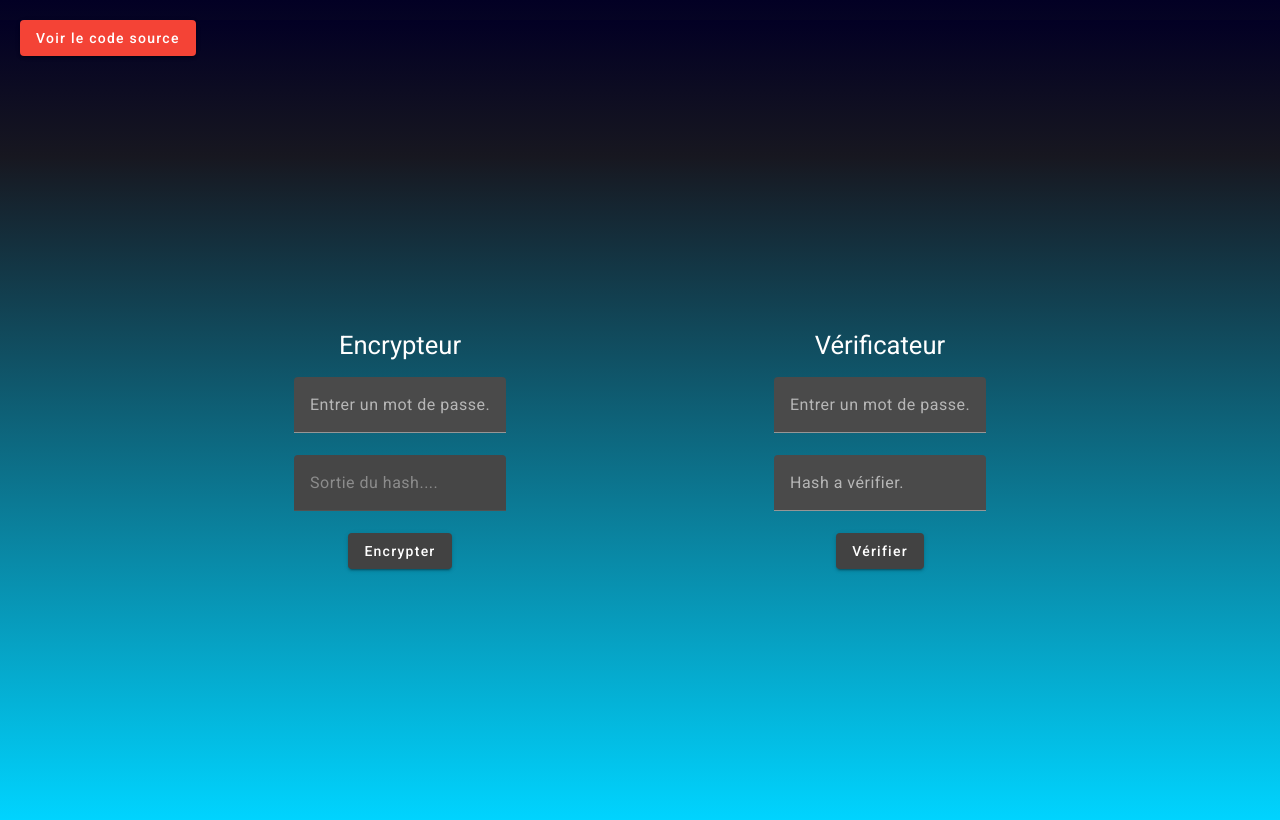
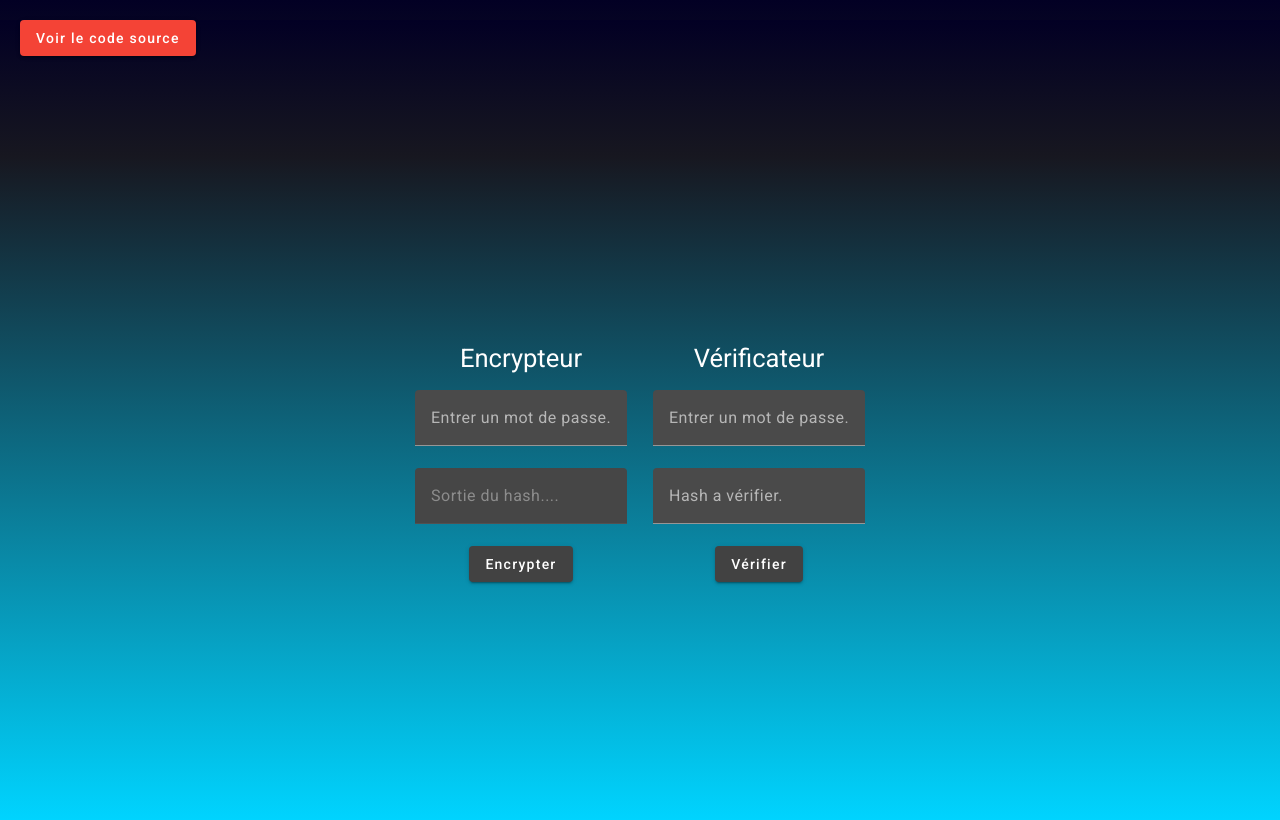
Before and after one commit to RayanEreteo/PasswordDecryptor, an Angular app: page / in a window 1280 px wide. Built offline with nearby package versions, Linux system fonts and the light colour scheme.

Commit message:
application classe conditionel

```diff
--- a/src/app/components/main-container/main-container.component.css
+++ b/src/app/components/main-container/main-container.component.css
@@ -4,7 +4,7 @@
     display: flex;
     justify-content: space-around;
     align-items: center;
-    flex-direction: row;
+    flex-direction: column;
     text-align: center;
     max-width: 60rem;
     margin: 0 auto;
@@ -18,9 +18,27 @@
     justify-content: center;
 }
 
+.functionality-wrapper{
+    margin: 13px;
+    display: flex;
+    flex-direction: row;
+    align-items: center;
+    justify-content: center;
+}
+
 .cat-title{
     color: white;
     font-size: 1.6rem;
+}
+
+.verify-response-success{
+    color: green;
+    margin-top: 6rem;
+}
+
+.verify-response-failure{
+    color: red;
+    margin-top: 6rem;
 }
 
 @media screen and (max-width: 692px) {
--- a/src/app/components/main-container/main-container.component.html
+++ b/src/app/components/main-container/main-container.component.html
@@ -1,4 +1,5 @@
 <div class="container">
+  <div class="functionality-wrapper">
     <div class="functionality-container">
       <h1 class="cat-title">Encrypteur</h1>
       <form>
@@ -32,3 +33,5 @@
       </form>
     </div>
   </div>
+  <h1 [ngClass]="{'verify-response-success': verifyResponse?.success, 'verify-response-failure': !verifyResponse?.success}">{{verifyResponse?.message}}</h1>
+</div>
--- a/src/app/components/main-container/main-container.component.ts
+++ b/src/app/components/main-container/main-container.component.ts
@@ -7,10 +7,9 @@ import { Component } from '@angular/core';
 })
 export class MainContainerComponent {
   hashingResponse: string = '';
-  verifyResponse: string = '';
-
   plainPass: string;
 
+  verifyResponse: any;
   hashToVerify: string;
   plainPassVerify: string;
 
@@ -54,6 +53,7 @@ export class MainContainerComponent {
     })
       .then((response) => response.json())
       .then((data) => {
+        this.verifyResponse = data;
         console.log(data)
       });
   }
```
Lines whose indentation alone changed are shown as unchanged.
